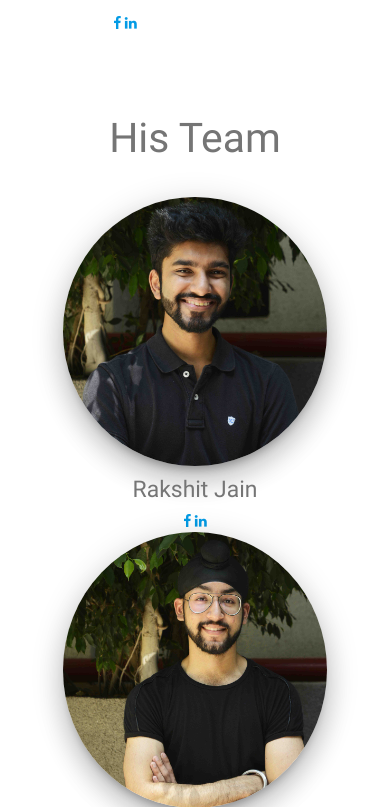
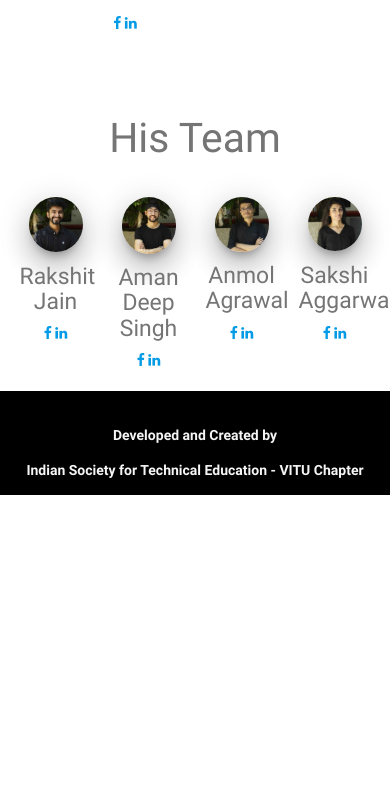
Before and after one commit to Anmol1998/social-networking-website, a PHP site: page /developer.php in a window 390 px wide. Shown: the part 531-1338 px from the top of the page. After the commit the page ends 1026 px from the top, so only its background shows below. Run offline with PHP 8.4, Linux system fonts and the light colour scheme.

Commit message:
developer.php
made responsive

```diff
--- a/developer.php
+++ b/developer.php
@@ -100,7 +100,7 @@ button:hover, a:hover {
 				</div>
 			</div>
 			<div class="row grey-text text-darken-1">
-				<div class="col l3 ">
+				<div class="col l3 m3 s3">
 					<center>
 						<img class="z-depth-5" src="team/rakshit.jpg" style="width:75%; border-radius:50%">
 						<h5>Rakshit Jain</h5>
@@ -108,7 +108,7 @@ button:hover, a:hover {
 						<a href="#"><i class="fa fa-linkedin"></i></a>
 					</center>
 				</div>
-				<div class="col l3">
+				<div class="col l3 m3 s3">
 					<center>
 						<img class="z-depth-5" src="team/aman.jpg" style="width:75%; border-radius:50%">
 						<h5>Aman Deep Singh</h5>
@@ -116,7 +116,7 @@ button:hover, a:hover {
 						<a href="https://www.linkedin.com/in/aman-deep-singh-a809b7142/"><i class="fa fa-linkedin"></i></a>
 					</center>
 				</div>
-				<div class="col l3">
+				<div class="col l3 m3 s3">
 					<center>
 						<img class="z-depth-5" src="team/anmol.jpg" style="width:75%; border-radius:50%">
 						<h5>Anmol Agrawal</h5>
@@ -124,7 +124,7 @@ button:hover, a:hover {
 						<a href="#"><i class="fa fa-linkedin"></i></a>
 					</center>
 				</div>
-				<div class="col l3">
+				<div class="col l3 m3 s3">
 					<center>
 						<img class="z-depth-5" src="team/sakshi.jpg" style="width:75%; border-radius:50%">
 						<h5>Sakshi Aggarwal</h5>
```
